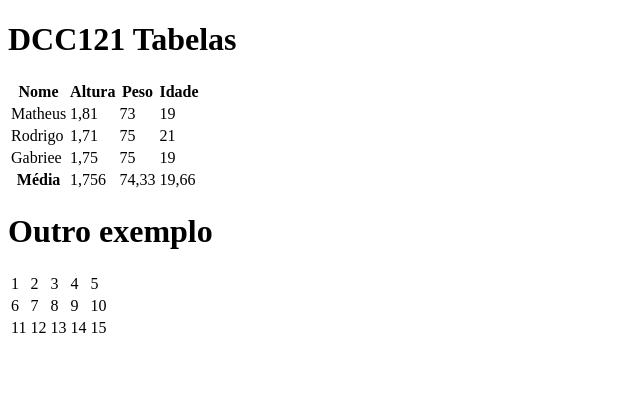
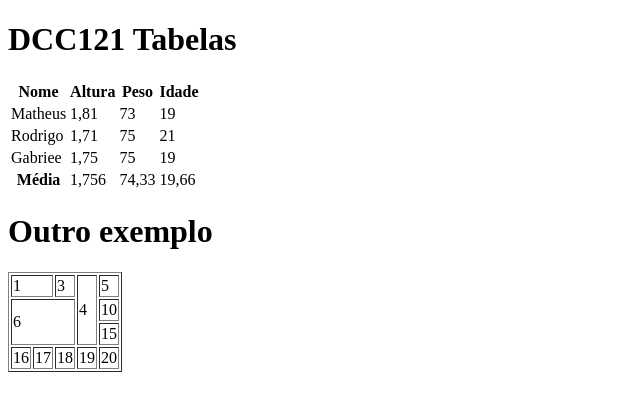
Before and after one commit to ufjf-dcc121/ufjf-dcc121-2022-1-atv2-MatGod135, a plain HTML site: page tabela.html in a window 1280 px wide. Shown: the whole page, without its empty margins (0-640 px from the left). Drawn offline with Linux system fonts and the light colour scheme.

Commit message:
adiciona exemplo de mensagem

```diff
--- a/tabela.html
+++ b/tabela.html
@@ -49,28 +49,28 @@
         </table>
 
         <h1>Outro exemplo</h1>
-    <table>
+
+        <table border = "1">
             <tbody>
                 <tr>
-                <td>1</td>
-                <td>2</td>
+                    <td colspan="2">1</td>
                     <td>3</td>
-                <td>4</td>
+                    <td rowspan="3">4</td>
                     <td>5</td>
                 </tr>
                 <tr>
-                <td>6</td>
-                <td>7</td>
-                <td>8</td>
-                <td>9</td>
+                    <td colspan = "3" rowspan="2">6</td>
                     <td>10</td>
                 </tr>
                 <tr>
-                <td>11</td>
-                <td>12</td>
-                <td>13</td>
-                <td>14</td>
                     <td>15</td>
+                </tr>
+                <tr>
+                    <td>16</td>
+                    <td>17</td>
+                    <td>18</td>
+                    <td>19</td>
+                    <td>20</td>
                 </tr>
             </tbody>
         </table>
```
Lines whose indentation alone changed are shown as unchanged.
